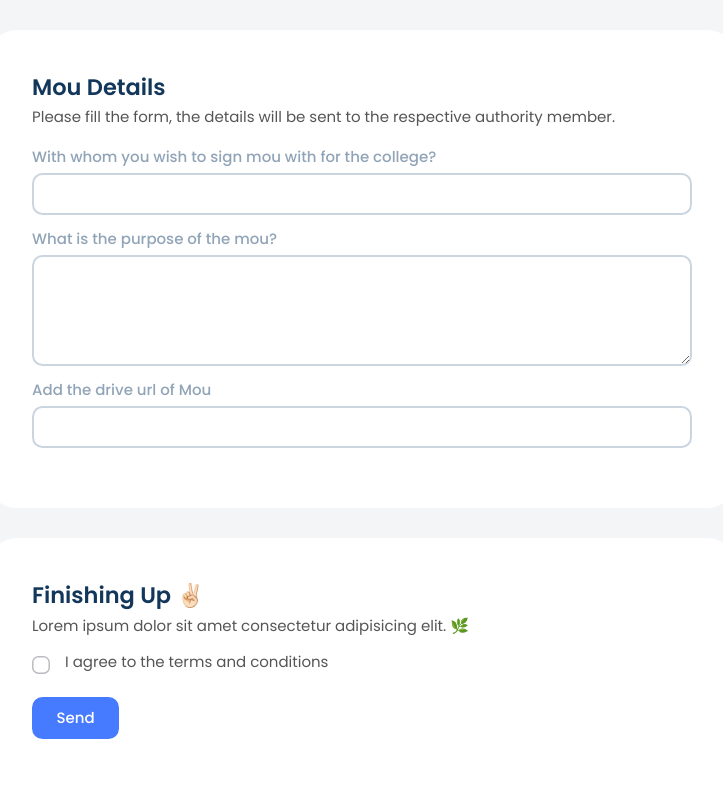
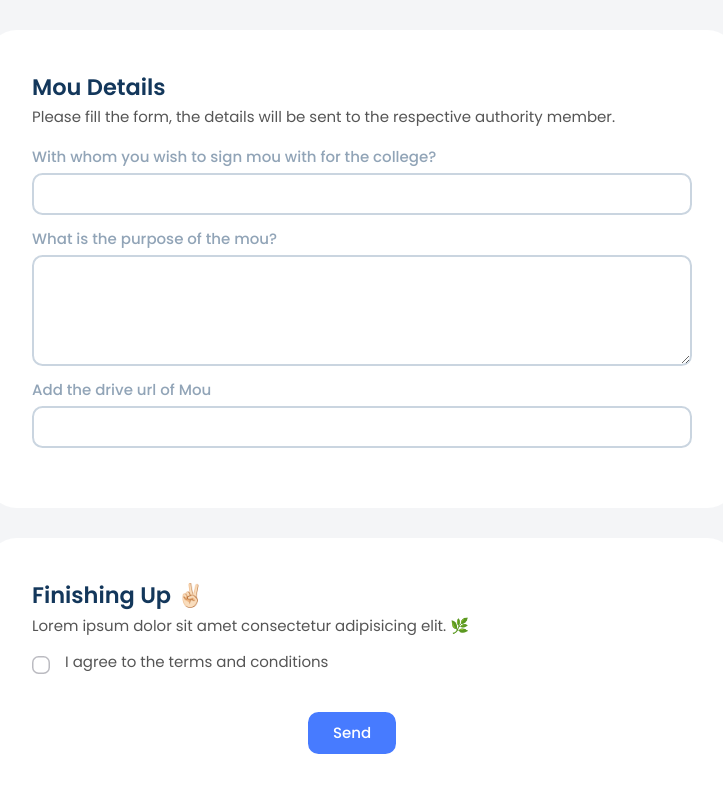
Before and after one commit to kg-kartik/mou-client, a React (Create React App) app: page /mou/form in a window 1280 px wide. Shown: the top 792 px of the page, without its empty margins (278-1001 px from the left). Built offline with nearby package versions, Linux system fonts and the light colour scheme.

Commit message:
Made connections

```diff
--- a/package.json
+++ b/package.json
@@ -6,6 +6,7 @@
     "@testing-library/jest-dom": "^5.16.2",
     "@testing-library/react": "^12.1.3",
     "@testing-library/user-event": "^13.5.0",
+    "axios": "^0.27.2",
     "normalize.css": "^8.0.1",
     "react": "^17.0.2",
     "react-dom": "^17.0.2",
--- a/src/pages/MouForm.jsx
+++ b/src/pages/MouForm.jsx
@@ -1,10 +1,28 @@
-import React,{Fragment} from "react"
+import React,{Fragment, useState} from "react"
+import Axios from "axios";
 
 const MouForm = () => {
 
-    const handleUserInput = () => {
-        console.log("lol");
-    }
+	const [mouWith,setMouWith] = useState("");
+	const [purpose,setPurpose] = useState("");
+	const [pdf,setPdf] = useState("");
+
+	const sendFormDetails = () => {
+		Axios.post("http://localhost:5000/mou/addMou",{
+			mouWith,
+			purpose,
+			pdf
+		},{
+			headers:{
+				"Authorization":"Bearer "+"eyJhbGciOiJIUzI1NiIsInR5cCI6IkpXVCJ9.eyJfaWQiOiI2MjRmNDY2ZWY4M2VhYjRhYWFhNzgzNWQiLCJpYXQiOjE2NTI3MDMxMjl9.4yjqYJolgAO6meAwZty17hDSNfBC8jP1IILOI6PFxoM"
+			}
+		}).then((data) => {
+			console.log(data);
+			window.alert("Details sent");
+		}).catch((err) => {
+			console.log(err);
+		})
+	}
 
     return (
         <>
@@ -23,9 +41,7 @@ const MouForm = () => {
                         <input
                             type="text"
                             onChange={(e) =>
-                                handleUserInput(
-                                    e.target.value
-                                )
+                               setMouWith(e.target.value)
                             }
                         />
 
@@ -42,9 +58,7 @@ const MouForm = () => {
                         name=""
                         rows={5}
                         onChange={(e) =>
-                            handleUserInput(
-                                e.target.value
-                            )
+                            setPurpose(e.target.value)
                         }
                     />
 
@@ -60,9 +74,7 @@ const MouForm = () => {
                     <input
                         type="text"
                         onChange={(e) =>
-                            handleUserInput(
-                                e.target.value
-                            )
+                            setPdf(e.target.value)
                         }
                     />
 
@@ -130,9 +142,9 @@ const MouForm = () => {
 								I agree to the terms and conditions
 							</div>
 						</div>
-						<div className="form-grp">
+						<div className="status-buttons">
 							<button
-								onClick={() => {console.log("lol")}}
+								onClick={() => sendFormDetails()}
 								className="btn btn-accent">
 								Send
 							</button>
--- a/src/styles/index.scss
+++ b/src/styles/index.scss
@@ -566,3 +566,12 @@ a {
 		}
 	}
 }
+
+.status-buttons{
+	display: flex;
+	flex-direction: row;
+	justify-content: space-around;
+	margin-top:30px;
+	margin-left:20px;
+	margin-right:40px;
+}
```
Also changed, not shown: 1 other file (tests, documents, lock files or other folders).
